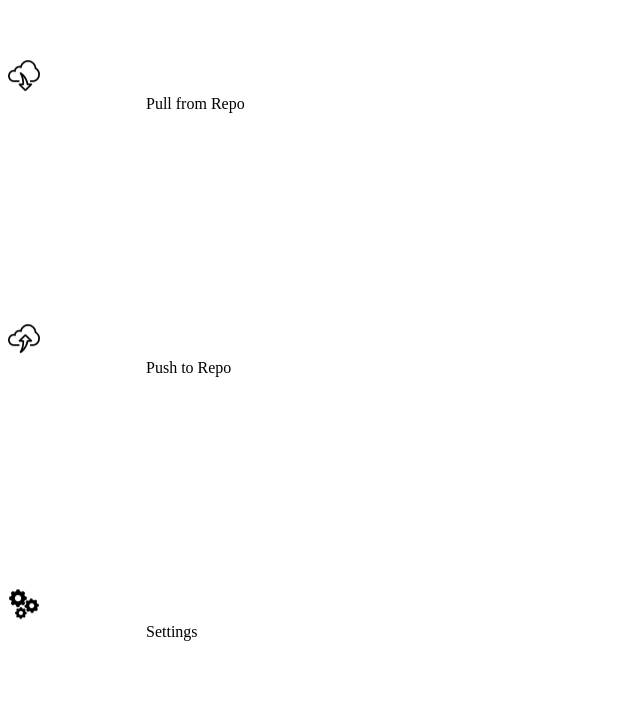
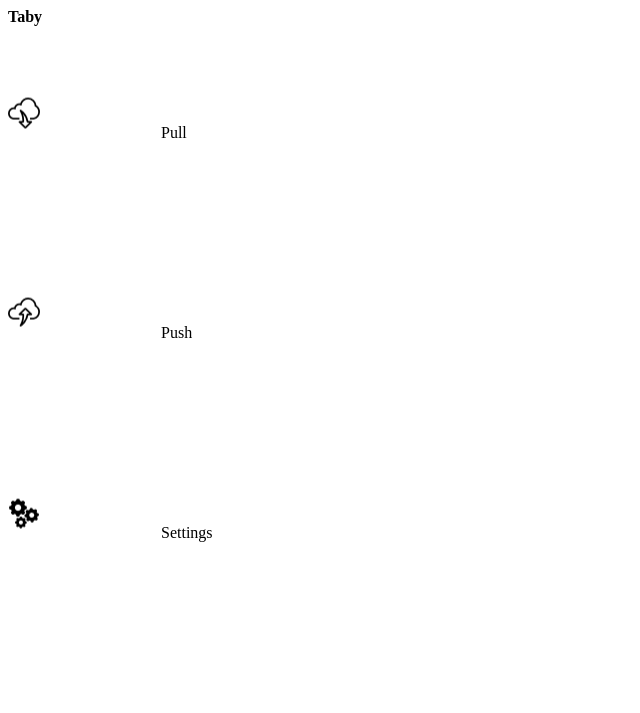
Before and after one commit to valencik/taby, a website: page data/panel.html in a window 1280 px wide. Shown: the whole page, without its empty margins (0-640 px from the left). Drawn offline with Linux system fonts and the light colour scheme.

Commit message:
Add title and clean up

```diff
--- a/data/panel.html
+++ b/data/panel.html
@@ -7,11 +7,21 @@
         font-size: 1em;
     }
 
+    .header {
+        width: 100%;
+        height: 5%;
+        display: block;
+        padding-bottom: 10px;
+    }
+
+    .header h4 {
+        padding-bottom: 10px;
+    }
+
     .optionContainer {
         width: 100%;
-        height: 33%;
+        height: 25%;
         display: block;
-        position: relative;
     }
 
     .optionContainer:hover {
@@ -32,23 +42,25 @@
         transform: translate(0, -40%);
     }
 
-
     .optionText {
         display: block;
         float: left;
         height: 100%;
-        width: 80%;
-        padding-left: 10px;
+        width: 70%;
+        padding-left: 25px;
     }
 </style>
 
 <html>
 <body>
+    <div class="header">
+        <h4>Taby</h4>
+    </div>
     <div class="optionContainer">
         <div class="spacer"></div>
         <div class="spacer">
             <div class="optionIcon verticalAlign"><img src="download.png"></div>
-            <div class="optionText verticalAlign">Pull from Repo</div>
+            <div class="optionText verticalAlign">Pull</div>
         </div>
         <div class="spacer"></div>
     </div>
@@ -56,7 +68,7 @@
         <div class="spacer"></div>
         <div class="spacer">
             <div class="optionIcon verticalAlign"><img src="upload.png"></div>
-            <div class="optionText verticalAlign">Push to Repo</div>
+            <div class="optionText verticalAlign">Push</div>
         </div>
         <div class="spacer"></div>
     </div>
--- a/lib/main.js
+++ b/lib/main.js
@@ -28,6 +28,8 @@
 });
 
 var panel = panels.Panel({
+    width: 175,
+    height: 225,
     contentURL: self.data.url("panel.html"),
     contentScriptFile: self.data.url("panel.js"),
     onHide: handleHide
```
